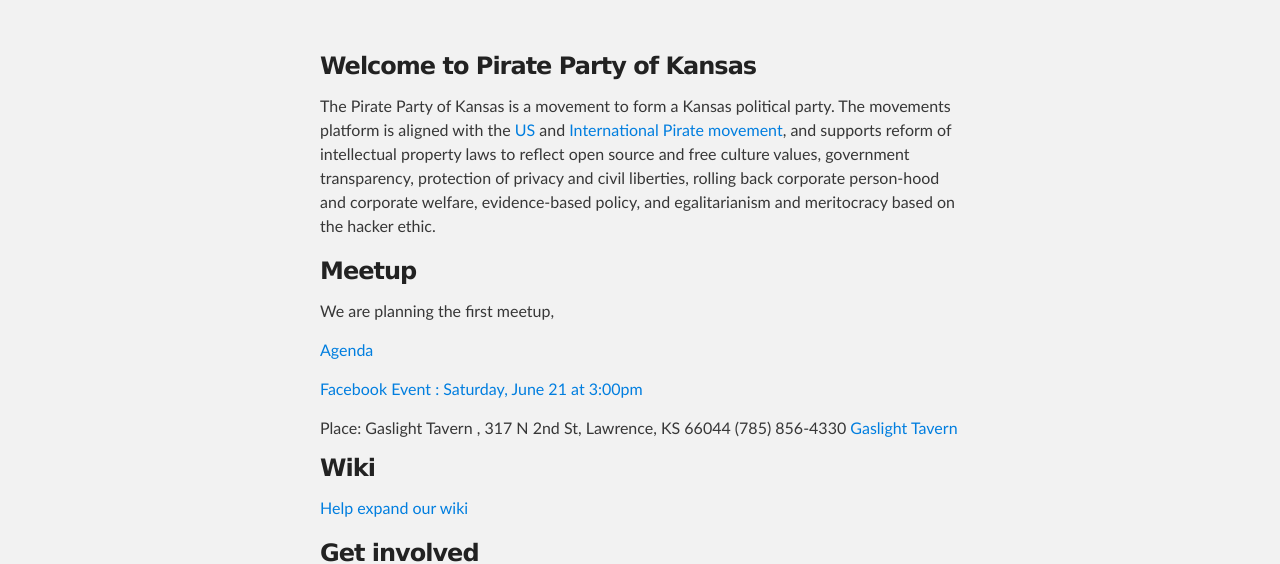
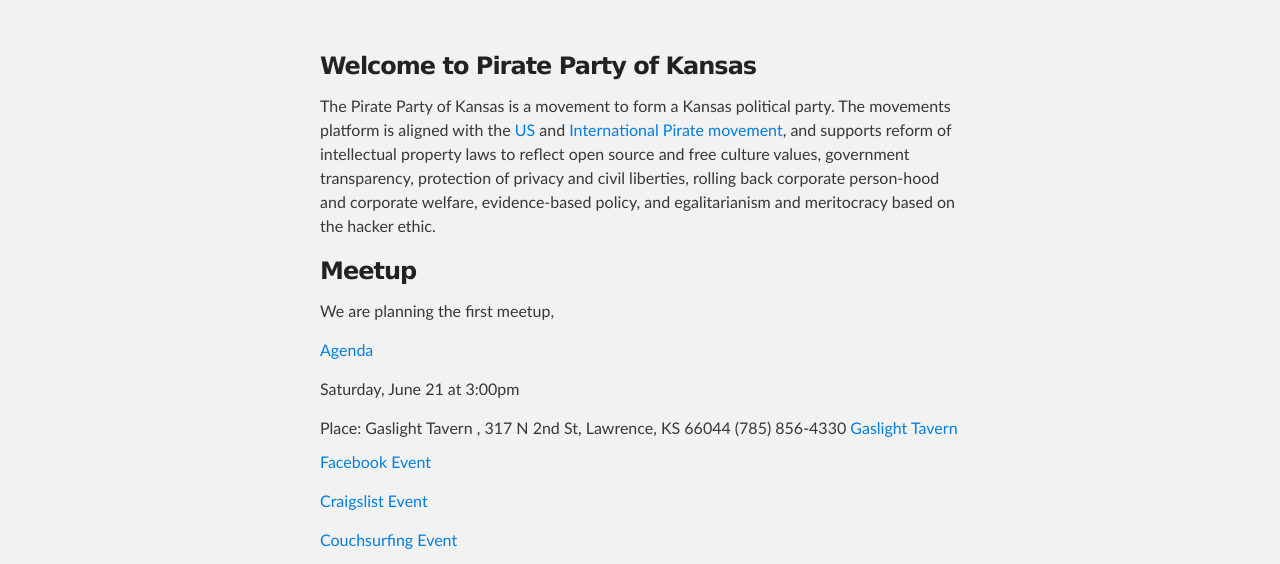
Before and after one commit to pirate-party-kansas/website, a plain HTML site: page index.html in a window 1280 px wide. Shown: the part 212-776 px from the top of the page. Drawn offline with Linux system fonts and the light colour scheme.

Commit message:
Update index.html
more links

```diff
--- a/index.html
+++ b/index.html
@@ -38,9 +38,15 @@
 <p>
 We are planning the first meetup,
   <p><a href="http://piratepad.net/RQ7HxkC8OL">Agenda</a></p>
-  <p><a href="https://www.facebook.com/events/666298860085866/">Facebook Event : Saturday, June 21 at 3:00pm</a></p>
+  <p>Saturday, June 21 at 3:00pm</p>
   Place: Gaslight Tavern , 317 N 2nd St, Lawrence, KS 66044 (785) 856-4330
   <a href=http://www.yelp.com/biz/gaslight-tavern-lawrence>Gaslight Tavern</a>
+
+
+  <p><a href="https://www.facebook.com/events/666298860085866/">Facebook Event</a></p>
+  <p><a href="http://lawrence.craigslist.org/eve/4523782778.html">Craigslist Event</a></p>
+  <p><a href="https://www.couchsurfing.org/n/events/first-pirate-party-kansas-meetup-lawrence">Couchsurfing Event</a></p>
+
 
 <h3>Wiki</h3>
 <p><a href="https://github.com/pirate-party-kansas/website/wiki">Help expand our wiki</a></p>
```
